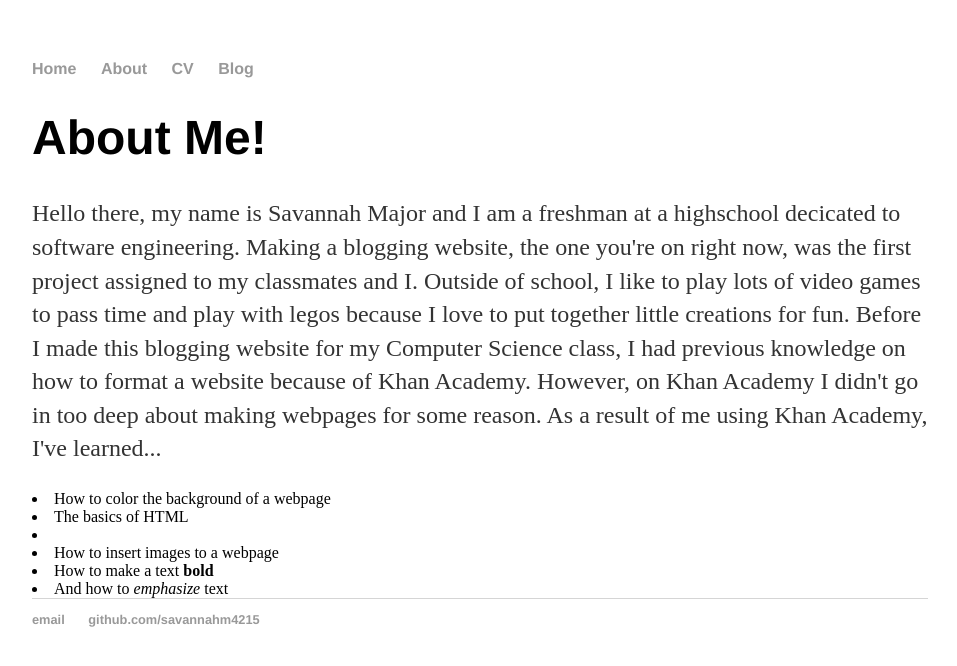
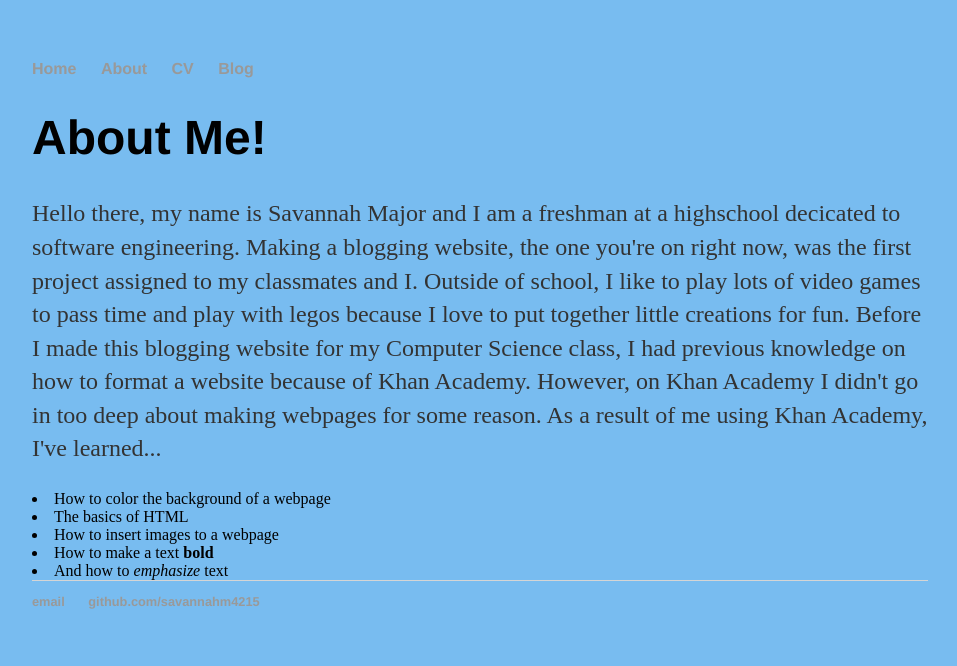
Before and after one commit to savannahm4215/savannahm4215.github.io, a Jekyll site: the page built from about/index.html, in a window 1280 px wide. Shown: the top 666 px of the page, without its empty margins (160-1117 px from the left). Built offline with Jekyll 4.4.1, drawn with Linux system fonts in a browser that asks for light colours.

Commit message:
Update index.html

```diff
--- a/about/index.html
+++ b/about/index.html
@@ -8,7 +8,16 @@ title: Savannah Major, About Me!
 <p>	Hello there, my name is Savannah Major and I am a freshman at a highschool decicated to software engineering. Making a blogging website, the one you're on right now, was the first project assigned to my classmates and I. Outside of school, I like to play lots of video games to pass time and play with legos because I love to put together little creations for fun. Before I made this blogging website for my Computer Science class, I had previous knowledge on how to format a website because of Khan Academy. However, on Khan Academy I didn't go in too deep about making webpages for some reason. As a result of me using Khan Academy, I've learned...</p>
 
 	<li>How to color the background of a webpage</li>
-	<li>The basics of HTML<li>
+	<li>The basics of HTML</li>
 	<li>How to insert images to a webpage</li>
 	<li>How to make a text <strong>bold</strong></li>
-	<li>And how to <em>emphasize</em> text
+	<li>And how to <em>emphasize</em> text</li>
+
+	 <style>
+        h1 {
+            color: rgb(0, 0, 0);
+        }
+        body {
+            background-color: rgb(120, 188, 240);
+        }
+        </style>
```
